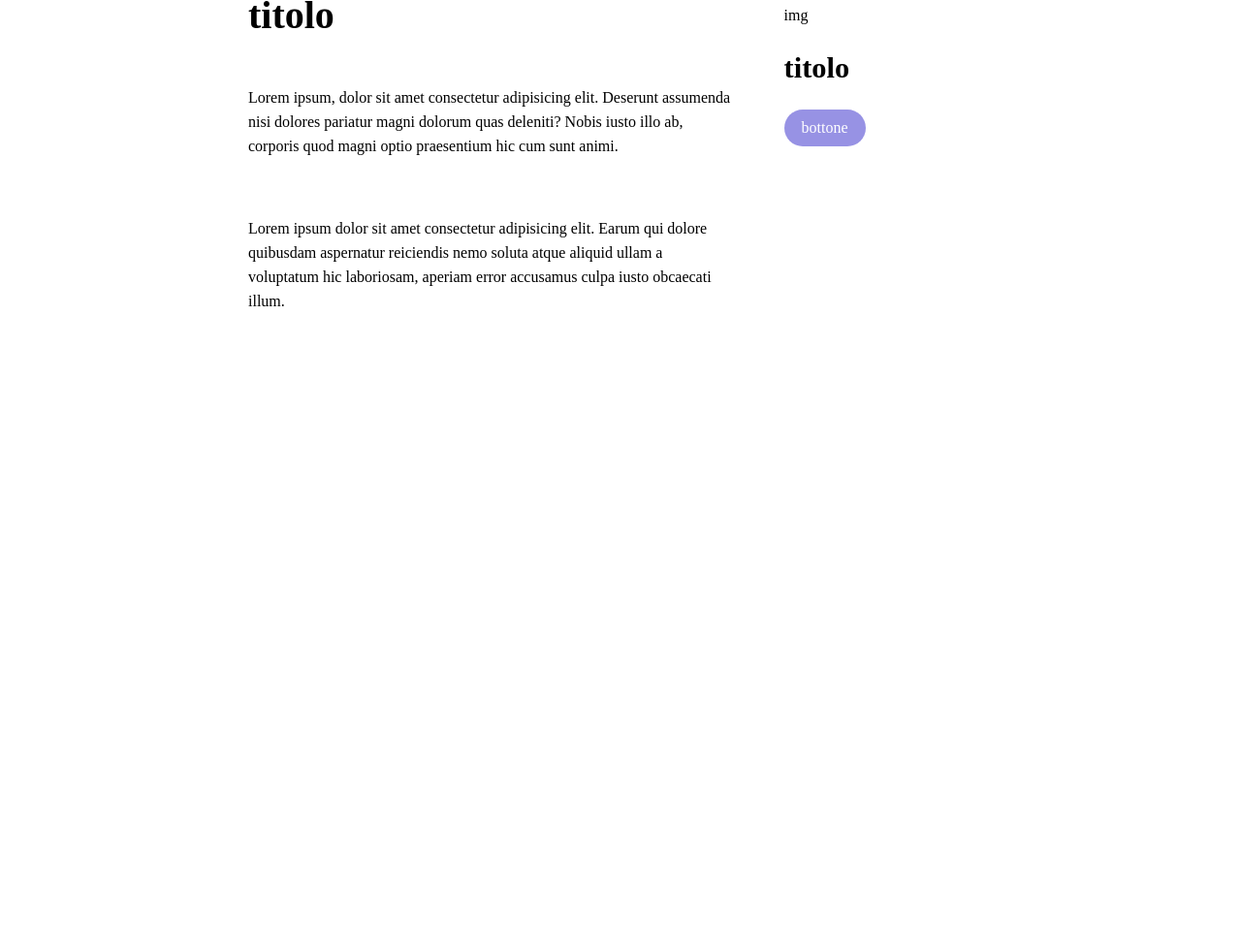
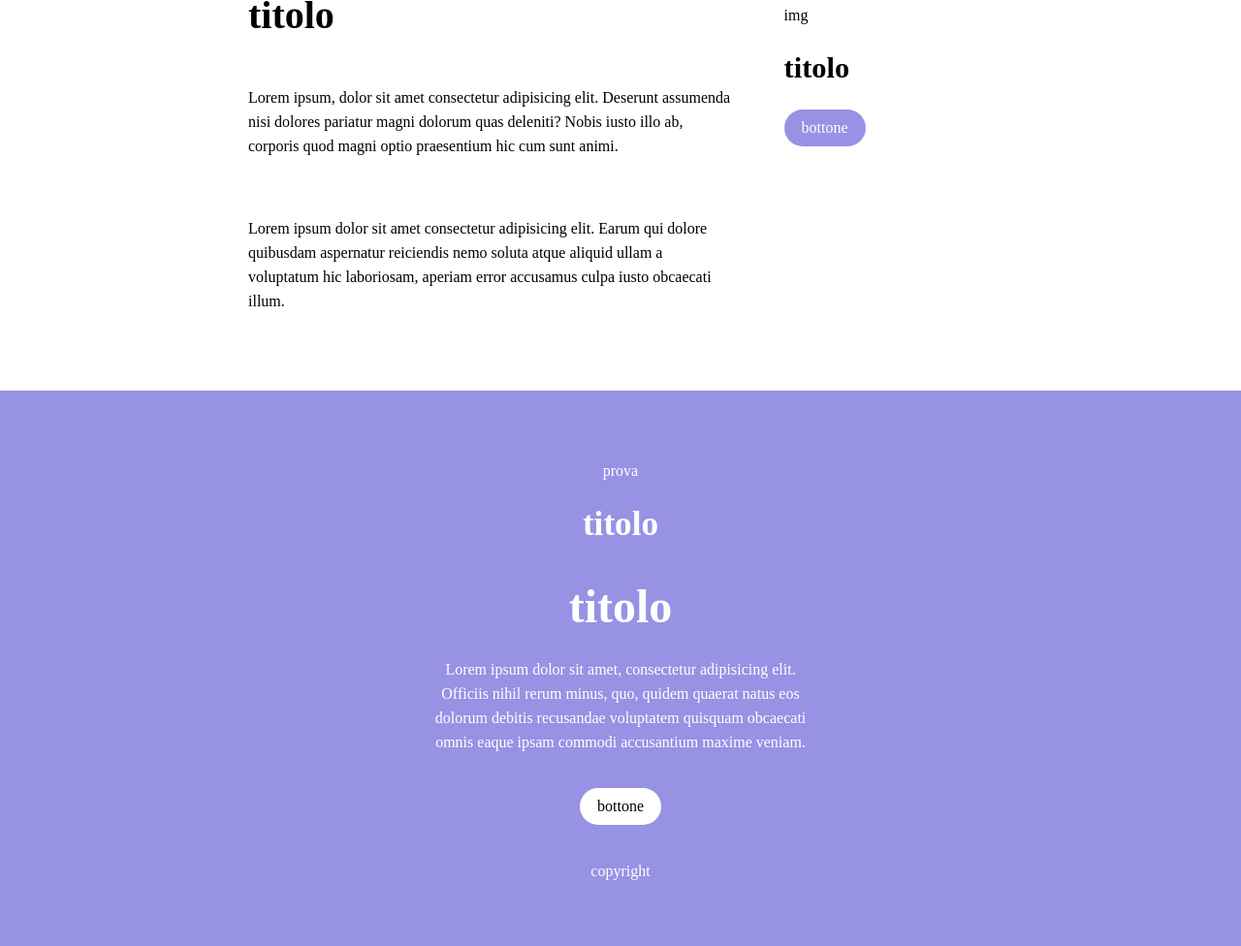
Before and after one commit to matteomedori/htmlcss-responsive-layout, a plain HTML site: page index.html in a window 1280 px wide. Shown: the part 4163-5139 px from the top of the page at 97% size. Before the commit the page ends 4566 px from the top, so only its background shows below. Drawn offline with Linux system fonts and the light colour scheme.

Commit message:
feat: sixth section structure

```diff
--- a/css/style.css
+++ b/css/style.css
@@ -51,6 +51,10 @@ button {
 .container {
   width: 80%;
   margin: 0 auto;
+}
+
+h1 {
+  font-size: 3rem;
 }
 
 h2 {
@@ -144,7 +148,8 @@ MAIN
 /*second section*/
 
 .second-sect,
-.fourth-sect {
+.fourth-sect,
+.sixth-sect {
   background-color: #9792e4;
   padding: 70px 0 65px 0;
   color: white;
@@ -228,6 +233,21 @@ MAIN
   margin-bottom: 30px;
 }
 
+/*sixth section*/
+.sixth-sect h3 {
+  margin-top: 30px;
+  margin-bottom: 60px;
+}
+
+.sixth-sect p {
+  margin-top: 40px;
+  margin-bottom: 35px;
+}
+
+.sixth-sect button {
+  margin-bottom: 35px;
+}
+
 /*
 ---------------
 FOOTER
@@ -282,6 +302,10 @@ RESPONSIVE
   .fifth-section .container > div:last-child {
     width: 40%;
   }
+
+  .sixth-sect .container {
+    width: 70%;
+  }
 }
 
 /*da 992px in poi*/
@@ -329,4 +353,8 @@ RESPONSIVE
   .fifth-section .container > div:last-child {
     width: 30%;
   }
+
+  .sixth-sect .container {
+    width: 30%;
+  }
 }
--- a/index.html
+++ b/index.html
@@ -287,6 +287,24 @@
         </div>
       </section>
       <!-- /fifth section -->
+
+      <!-- sixth section -->
+      <section class="sixth-sect">
+        <div class="container text-center">
+          <div>prova</div>
+          <h3>titolo</h3>
+          <h1>titolo</h1>
+          <p>
+            Lorem ipsum dolor sit amet, consectetur adipisicing elit. Officiis
+            nihil rerum minus, quo, quidem quaerat natus eos dolorum debitis
+            recusandae voluptatem quisquam obcaecati omnis eaque ipsam commodi
+            accusantium maxime veniam.
+          </p>
+          <button>bottone</button>
+          <div>copyright</div>
+        </div>
+      </section>
+      <!-- /sixth section -->
     </main>
     <!-- /main -->
   </body>
```
